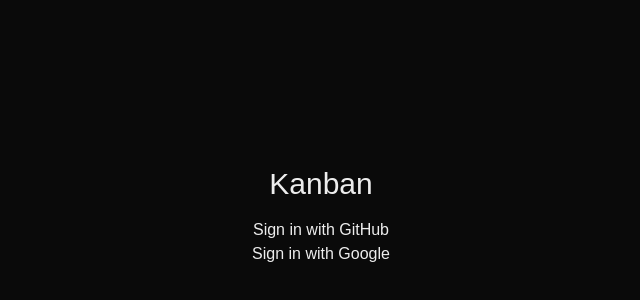
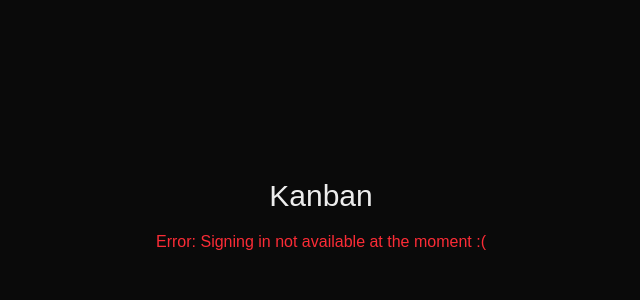
Before and after one commit to geraldsaberon/kanban, a Next.js app: page / in a window 1280 px wide. Shown: the part 184-484 px from the top of the page, without its empty margins (319-959 px from the left). Built offline with nearby package versions, Linux system fonts and the light colour scheme; no server answers.

Commit message:
Don't render OAuth button if corresponding env variables are missing

```diff
--- a/src/app/page.tsx
+++ b/src/app/page.tsx
@@ -23,8 +23,9 @@
     <div className="h-screen flex flex-col gap-4 items-center justify-center">
       <h1 className="text-3xl">Kanban</h1>
       <div className="flex flex-col items-center justify-center">
-        <SignIn provider="GitHub" />
-        <SignIn provider="Google" />
+        {process.env.AUTH_GITHUB_ID && <SignIn provider="GitHub" />}
+        {process.env.AUTH_GOOGLE_ID && <SignIn provider="Google" />}
+        <div className="hidden only:block text-red-500">Error: Signing in not available at the moment :(</div>
       </div>
     </div>
   )
```
